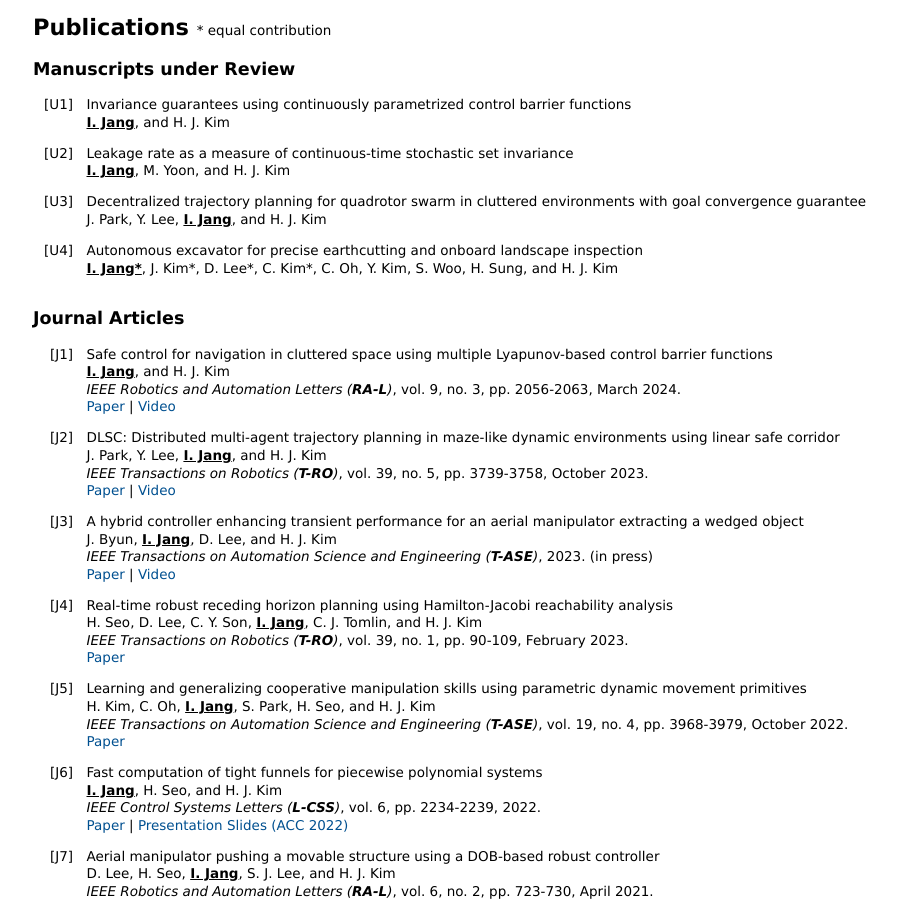
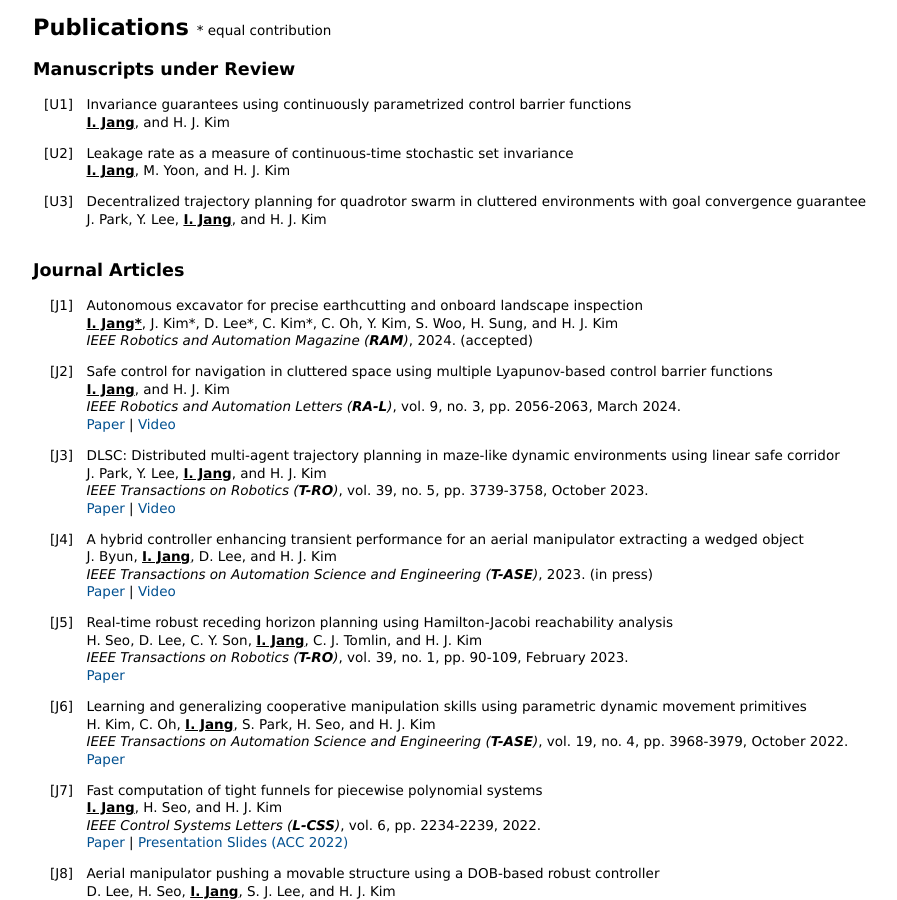
Before and after one commit to janginkyu/janginkyu.github.io, a Jekyll site: the page built from publications.md, in a window 1280 px wide and 900 px high, scrolled down 325 px. Shown: the whole window, without its empty margins (182-1079 px from the left). Built offline with Jekyll 4.4.1, drawn with Linux system fonts in a browser that asks for light colours.

Commit message:
added accepted RAM paper

```diff
--- a/_data/publications.yml
+++ b/_data/publications.yml
@@ -19,6 +19,10 @@
         - I. Jang
         - H. J. Kim
 
+- title: Journal Articles
+  classname: j
+  publications:
+
     - title: Autonomous excavator for precise earthcutting and onboard landscape inspection
       authors:
         - I. Jang*
@@ -30,10 +34,11 @@
         - S. Woo
         - H. Sung
         - H. J. Kim
-
-- title: Journal Articles
-  classname: j
-  publications:
+      journal:
+        name: IEEE Robotics and Automation Magazine
+        abrv: RAM
+        date: 2024
+        remark: accepted
 
     - title: Safe control for navigation in cluttered space using multiple Lyapunov-based control barrier functions
       authors:
@@ -46,7 +51,6 @@
         issue: 3
         pages: 2056-2063
         date: March 2024
-      post:
       links:
         - name: Paper
           link: https://doi.org/10.1109/LRA.2024.3349917
@@ -66,7 +70,6 @@
         issue: 5
         pages: 3739-3758
         date: October 2023
-      post:
       links:
         - name: Paper
           link: https://doi.org/10.1109/TRO.2023.3279903
@@ -84,7 +87,6 @@
         abrv: T-ASE
         date: 2023
         remark: in press
-      post:
       links:
         - name: Paper
           link: https://doi.org/10.1109/TASE.2023.3277508
@@ -106,7 +108,6 @@
         vol: 39
         issue: 1
         pages: 90-109
-      post:
       links:
         - name: Paper
           link: https://doi.org/10.1109/TRO.2022.3187291
@@ -126,7 +127,6 @@
         vol: 19
         issue: 4
         pages: 3968-3979
-      post:
       links:
         - name: Paper
           link: https://doi.org/10.1109/TASE.2022.3141460
@@ -142,7 +142,6 @@
         date: 2022
         vol: 6
         pages: 2234-2239
-      post:
       links:
         - name: Paper
           link: https://doi.org/10.1109/LCSYS.2021.3134101
@@ -164,7 +163,6 @@
         issue: 2
         pages: 723-730
       award: ICRA 2021 Best Paper Award on Unmanned Aerial Vehicles
-      post:
       links:
         - name: Paper
           link: https://doi.org/10.1109/LRA.2020.3047779
```
Also changed, not shown: 1 other file.
